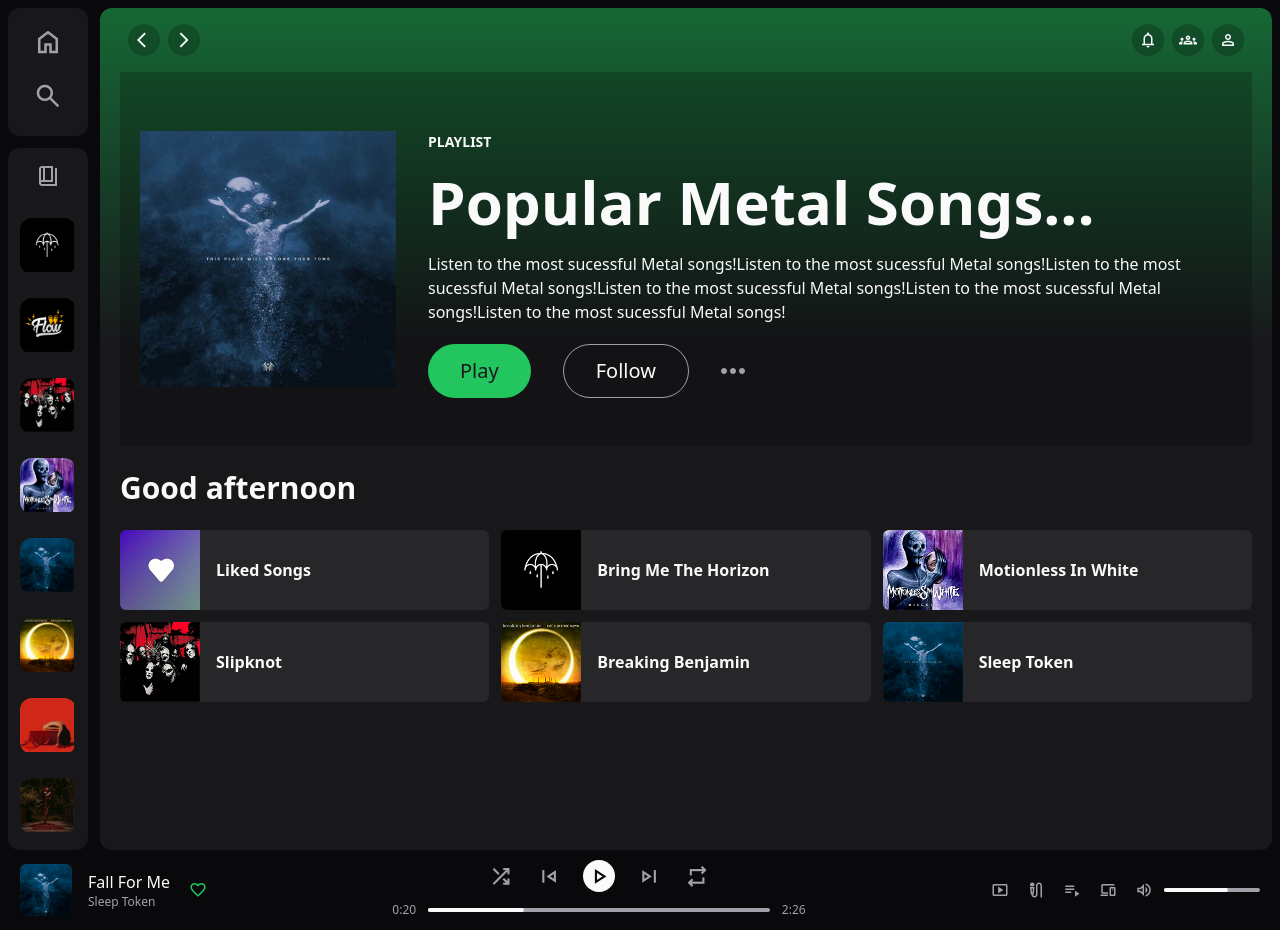
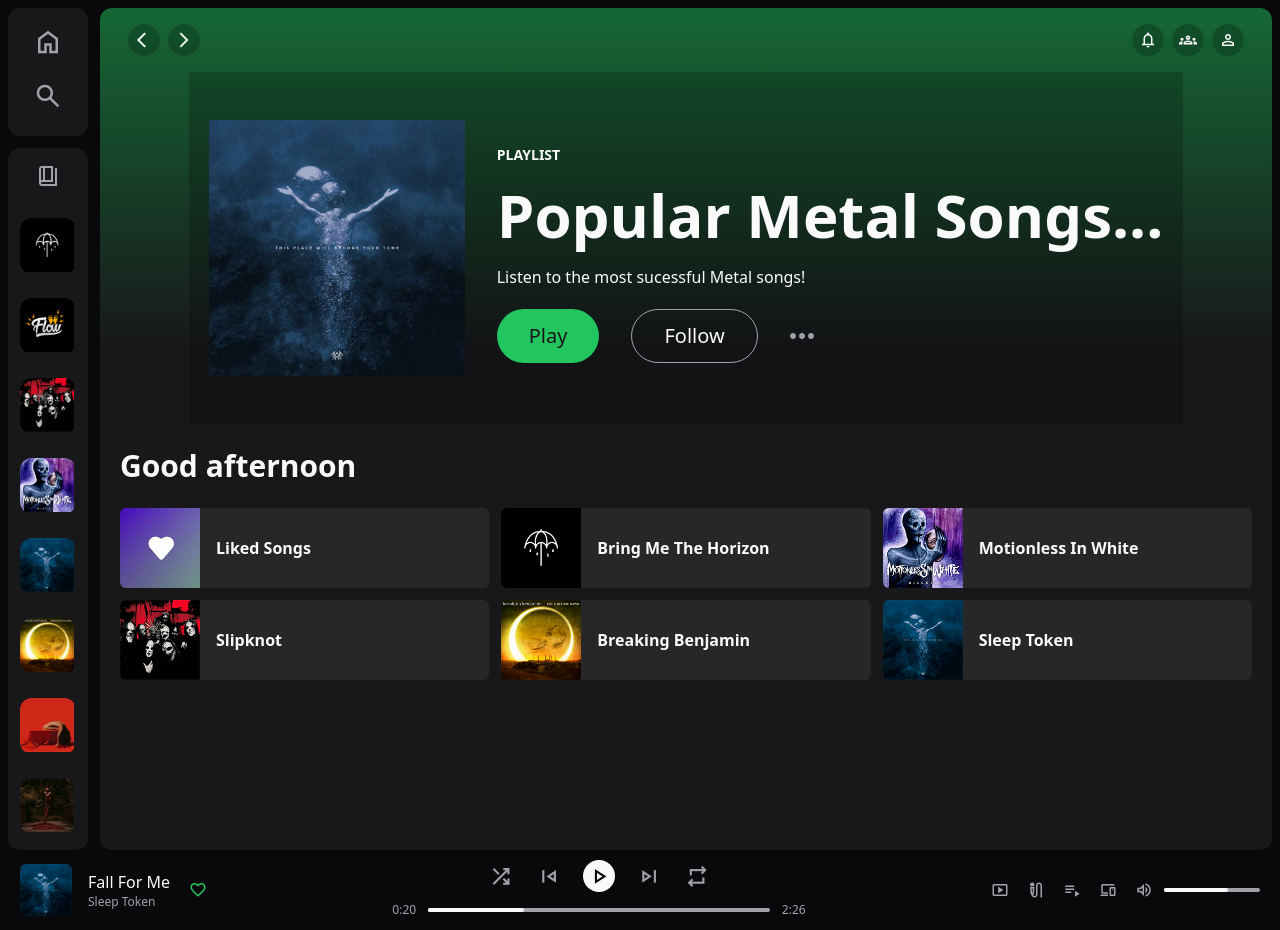
Before and after one commit to Kyozao/spotify-clone, a Next.js app: page / in a window 1280 px wide. Built offline with nearby package versions, Linux system fonts and the light colour scheme.

Commit message:
Update page.tsx

```diff
--- a/src/app/page.tsx
+++ b/src/app/page.tsx
@@ -75,7 +75,7 @@
             <div className='flex flex-col mx-0 gap-5'>
               <span className='font-semibold text-sm'>PLAYLIST</span>
               <h1 className='text-3xl md:text-6xl font-bold'>Popular Metal Songs...</h1>
-              <span className='font-medium'>Listen to the most sucessful Metal songs!Listen to the most sucessful Metal songs!Listen to the most sucessful Metal songs!Listen to the most sucessful Metal songs!Listen to the most sucessful Metal songs!Listen to the most sucessful Metal songs!</span>
+              <span className='font-medium'>Listen to the most sucessful Metal songs!</span>
               <div className='flex flex-col md:flex-row space-y-4 md:space-y-0 md:space-x-8'>
                 <button className='bg-green-500 text-xl px-8 py-3 text-zinc-900 font-medium rounded-full flex justify-center items-center hover:ring-2 ring-green-500'>
                   Play
```
